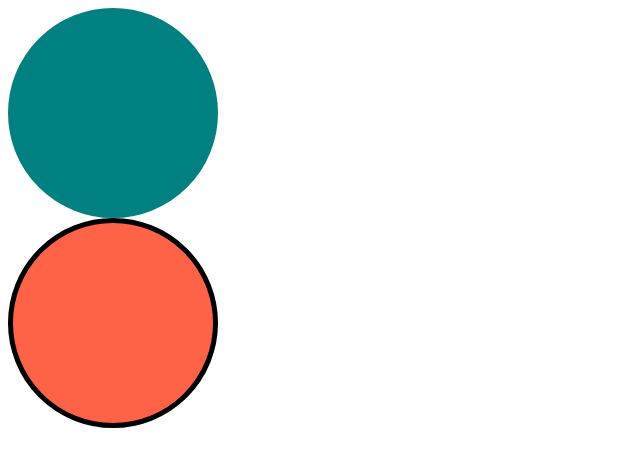
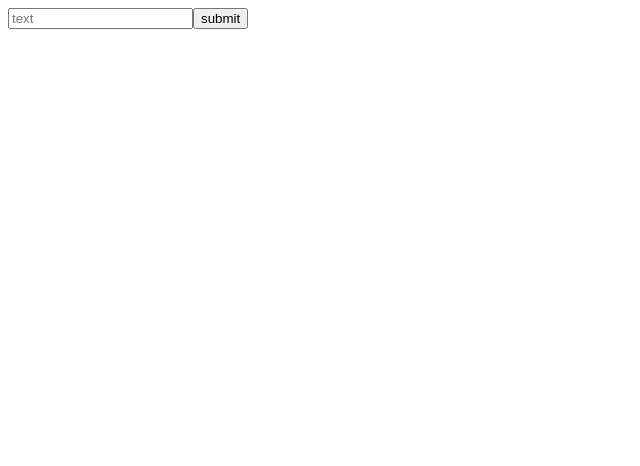
Before and after one commit to Inginginging/Coin_Tracker, a React (Create React App) app: page / in a window 1280 px wide. Shown: the top 466 px of the page, without its empty margins (0-640 px from the left). Built offline with nearby package versions, Linux system fonts and the light colour scheme.

Commit message:
TS에서 state typing & event typing

```diff
--- a/src/App.tsx
+++ b/src/App.tsx
@@ -1,11 +1,26 @@
-import styled from "styled-components";
-import Circle from "./Circle";
+import React, { useState } from "react";
 
 function App() {
+  const [value, setValue] = useState(""); //""로 초기화 하여 ts에서 알아서 value의 type을 string으로 인식
+  //ts에서 event를 typing 하는 방법
+  const onChange = (event: React.FormEvent<HTMLInputElement>) => {
+    setValue(event.currentTarget.value);
+  };
+  const onSubmit = (event: React.FormEvent<HTMLFormElement>) => {
+    event.preventDefault();
+    console.log("typed", value);
+  };
   return (
     <div>
-      <Circle bgColor="teal" />
-      <Circle bgColor="tomato" borderColor="Black" />
+      <form onSubmit={onSubmit}>
+        <input
+          type="text"
+          placeholder="text"
+          value={value}
+          onChange={onChange}
+        />
+        <button>submit</button>
+      </form>
     </div>
   );
 }
--- a/src/Circle.tsx
+++ /dev/null
@@ -1,34 +0,0 @@
-import styled from "styled-components";
-
-//Circle의 interface
-interface ICircle {
-  bgColor: string;
-  borderColor?: string;
-}
-//Container의 interface
-interface IContainer {
-  bgColor: string;
-  borderColor: string;
-}
-
-const Container = styled.div<IContainer>`
-  //styled component에 interface를 적용할때는 <> 사용
-  width: 200px;
-  height: 200px;
-  border-radius: 50%;
-  background-color: ${(props) => props.bgColor};
-  //style을 지정하므로 styled Componenet의 interface는 optional이 되어선 안됨.
-  border: 5px solid ${(props) => props.borderColor};
-`;
-
-//componenet에 interface 적용
-function Circle({ bgColor, borderColor }: ICircle) {
-  return (
-    <Container
-      bgColor={bgColor}
-      borderColor={borderColor ? borderColor : bgColor}
-    />
-  );
-}
-
-export default Circle;
```
